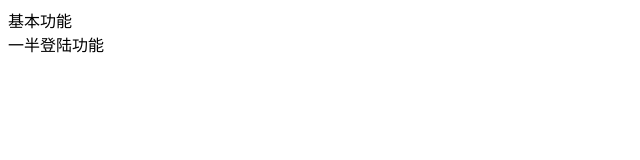
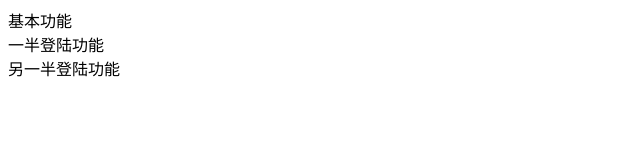
Before and after one commit to dousongting/Myfirstprojet, a plain HTML site: page index.html in a window 1280 px wide. Shown: the whole page, without its empty margins (0-640 px from the left). Drawn offline with Linux system fonts and the light colour scheme.

Commit message:
另一半 登陆功能

```diff
--- a/index.html
+++ b/index.html
@@ -11,5 +11,8 @@
     <div>
         一半登陆功能
     </div>
+    <div>
+        另一半登陆功能
+    </div>
 </body>
 </html>
```
